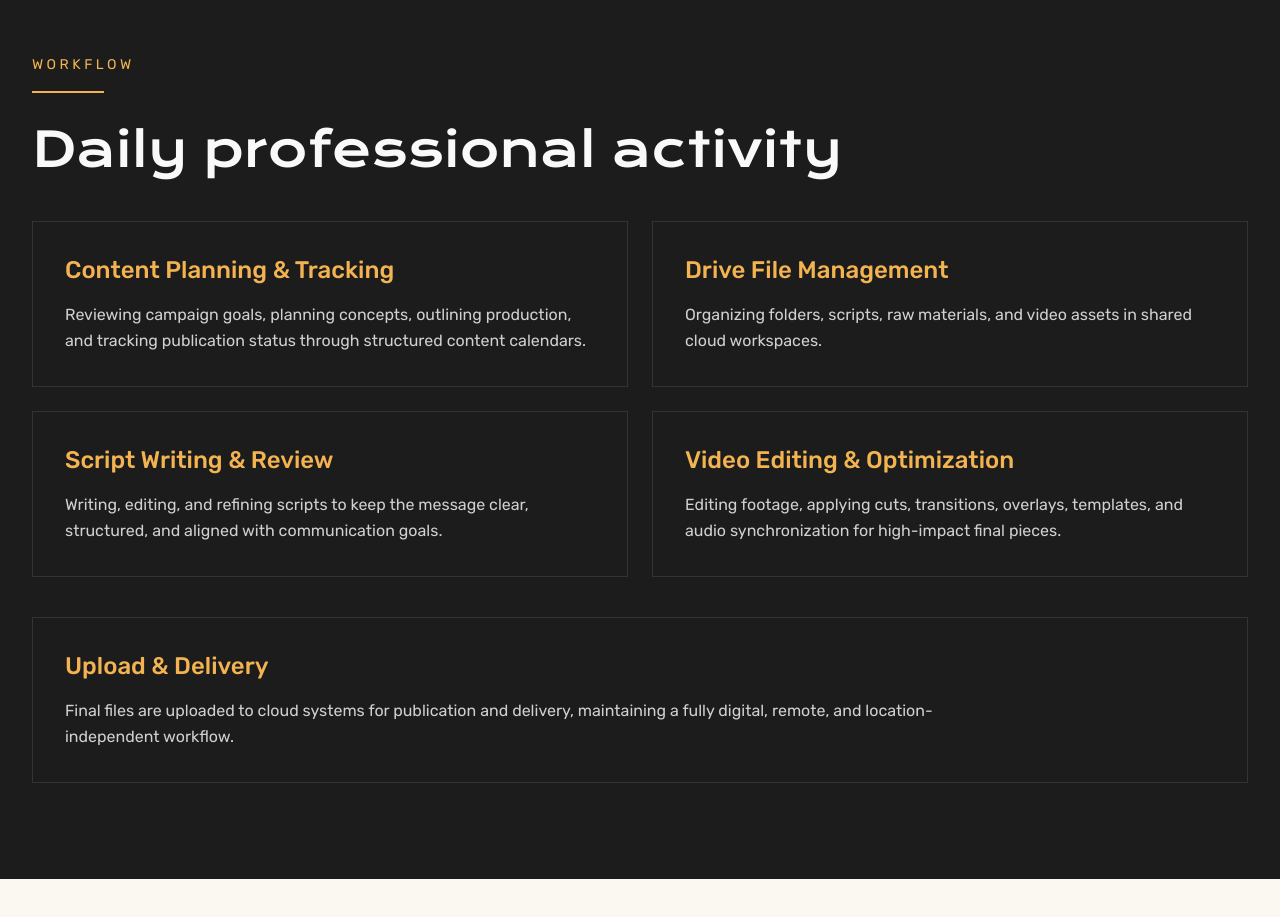
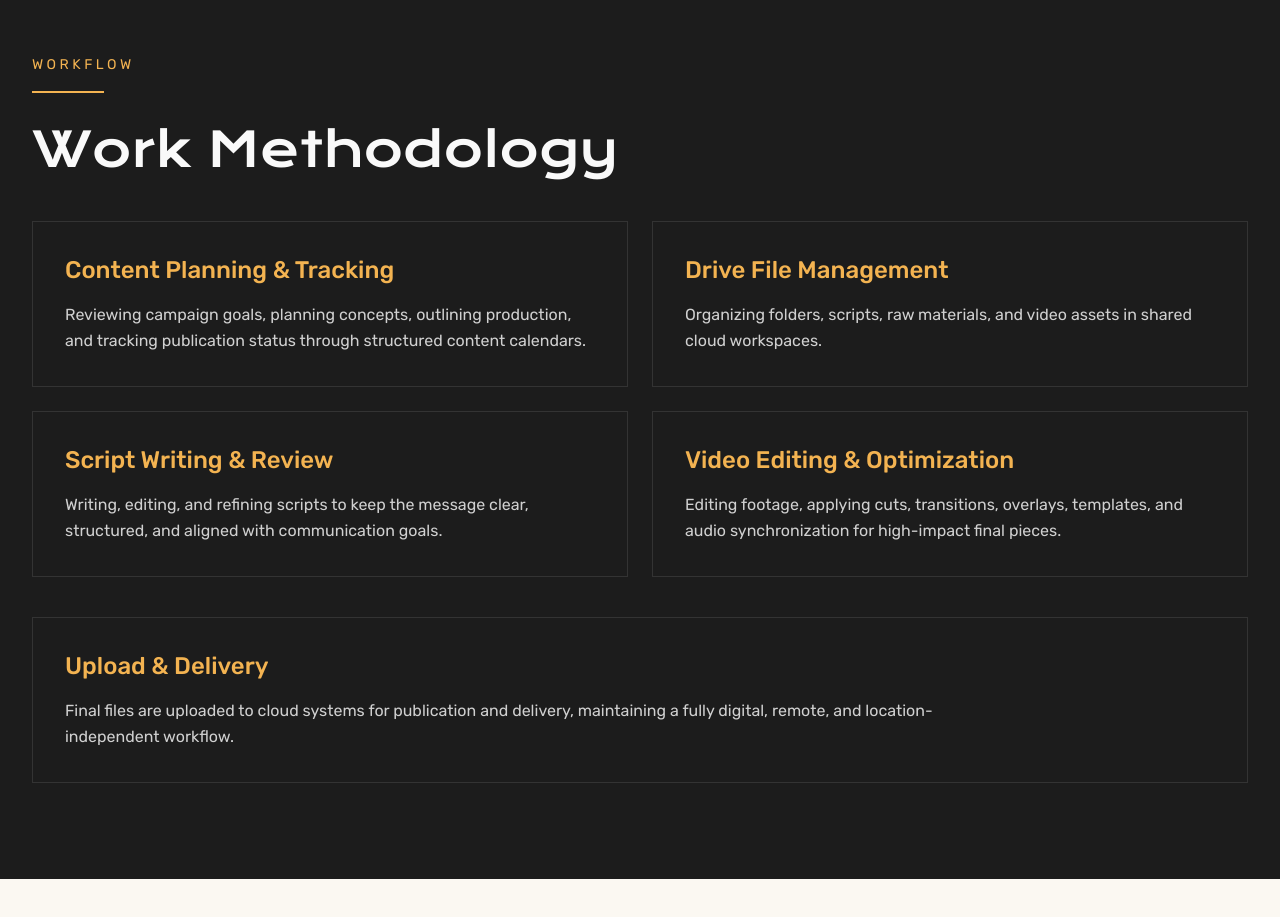
Before and after one commit to Cerporciento/prozabeu, a plain HTML site: page index.html in a window 1280 px wide. Shown: the part 3420-4337 px from the top of the page. Drawn offline with nearby package versions, Linux system fonts and the light colour scheme.

Commit message:
Update index.html

```diff
--- a/index.html
+++ b/index.html
@@ -302,7 +302,7 @@
         <div class="gold-line mb-8"></div>
 
         <h2 class="font-display text-3xl sm:text-5xl leading-[1.25] mb-12">
-          Daily professional activity
+          Work Methodology
         </h2>
 
         <div class="grid lg:grid-cols-2 gap-6">
```
